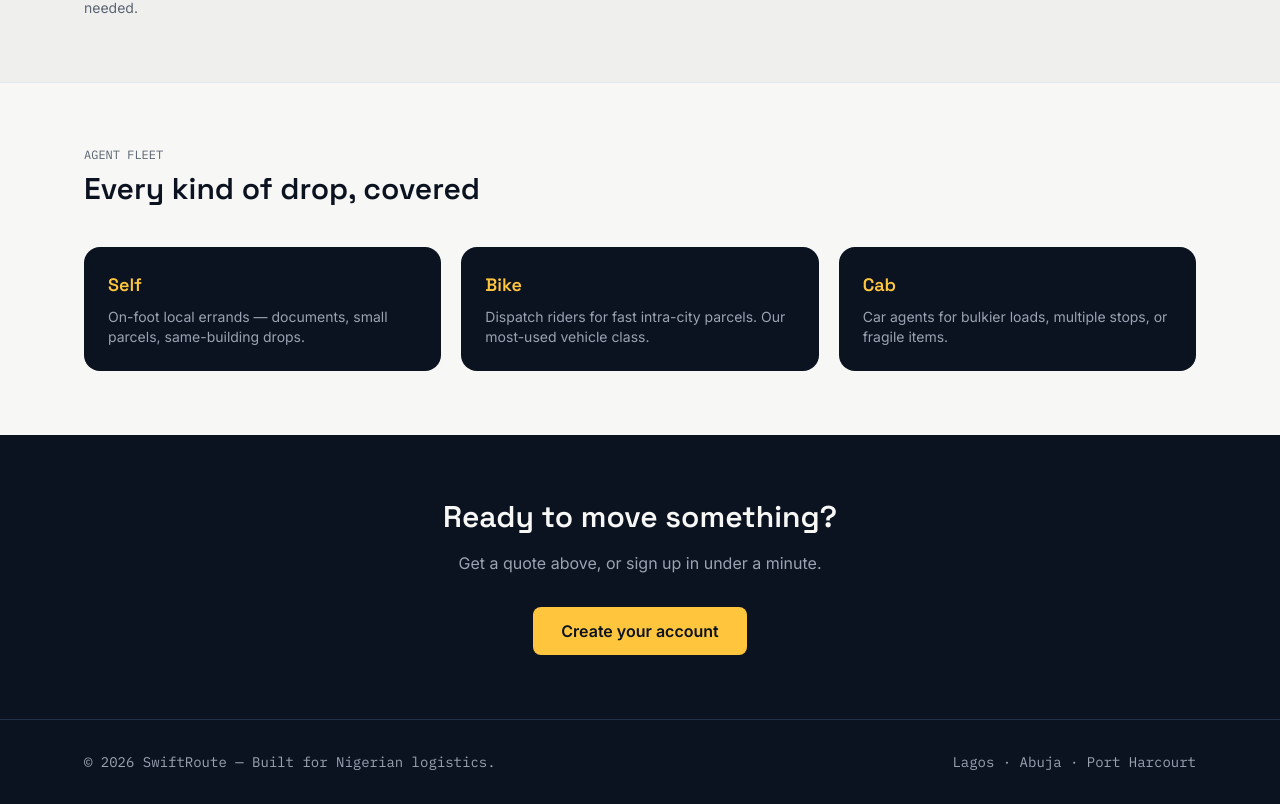
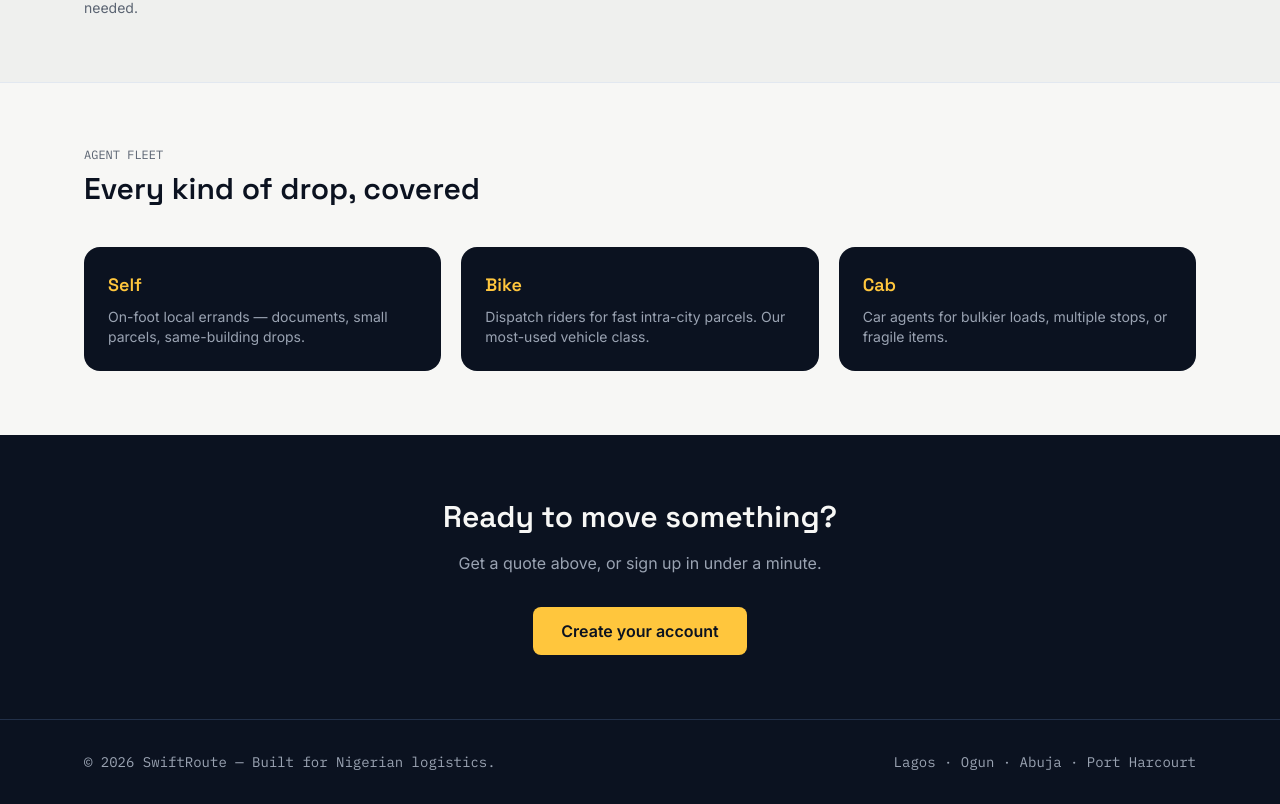
Before and after one commit to classicmediahub/swiftroute, a React (Vite) app in the folder frontend/: page / in a window 1280 px wide. Shown: the part 2379-3183 px from the top of the page. Built offline with nearby package versions, Linux system fonts and the light colour scheme; no server answers.

Commit message:
Add Ogun to city list

```diff
--- a/frontend/src/components/PriceCalculator.jsx
+++ b/frontend/src/components/PriceCalculator.jsx
@@ -2,7 +2,7 @@ import { useEffect, useState } from "react";
 import { Link } from "react-router-dom";
 import { api } from "../api";
 
-const CITIES = ["Lagos", "Abuja", "Port Harcourt", "Ibadan", "Kano", "Enugu", "Benin City"];
+const CITIES = ["Lagos", "Ogun", "Abuja", "Port Harcourt", "Ibadan", "Kano", "Enugu", "Benin City"];
 const VEHICLES = [
   { value: "any", label: "Any available" },
   { value: "self", label: "Self" },
--- a/frontend/src/pages/CustomerDashboard.jsx
+++ b/frontend/src/pages/CustomerDashboard.jsx
@@ -6,7 +6,7 @@ import { Field, inputClass } from "../components/AuthLayout";
 import StarRating from "../components/StarRating";
 import ReviewForm from "../components/ReviewForm";
 
-const CITIES = ["Lagos", "Abuja", "Port Harcourt", "Ibadan", "Kano", "Enugu", "Benin City"];
+const CITIES = ["Lagos", "Ogun", "Abuja", "Port Harcourt", "Ibadan", "Kano", "Enugu", "Benin City"];
 const PACKAGE_TYPES = ["Documents", "Small parcel", "Food", "Electronics", "Fragile item", "Other"];
 const VEHICLES = [
   { value: "any", label: "Any available" },
--- a/frontend/src/pages/Landing.jsx
+++ b/frontend/src/pages/Landing.jsx
@@ -156,7 +156,7 @@ export default function Landing() {
       <footer className="bg-ink border-t border-line text-slate-light">
         <div className="max-w-6xl mx-auto px-5 py-8 flex flex-col sm:flex-row items-center justify-between gap-3 text-sm font-mono">
           <span>© {new Date().getFullYear()} SwiftRoute — Built for Nigerian logistics.</span>
-          <span>Lagos · Abuja · Port Harcourt</span>
+          <span>Lagos · Ogun · Abuja · Port Harcourt</span>
         </div>
       </footer>
     </div>
--- a/frontend/src/pages/SignupAgent.jsx
+++ b/frontend/src/pages/SignupAgent.jsx
@@ -10,7 +10,7 @@ const VEHICLES = [
   { value: "cab", label: "Cab", detail: "Car / bulkier loads" },
 ];
 
-const CITIES = ["Lagos", "Abuja", "Port Harcourt", "Ibadan", "Kano", "Enugu", "Benin City"];
+const CITIES = ["Lagos", "Ogun", "Abuja", "Port Harcourt", "Ibadan", "Kano", "Enugu", "Benin City"];
 
 export default function SignupAgent() {
   const [form, setForm] = useState({
```
